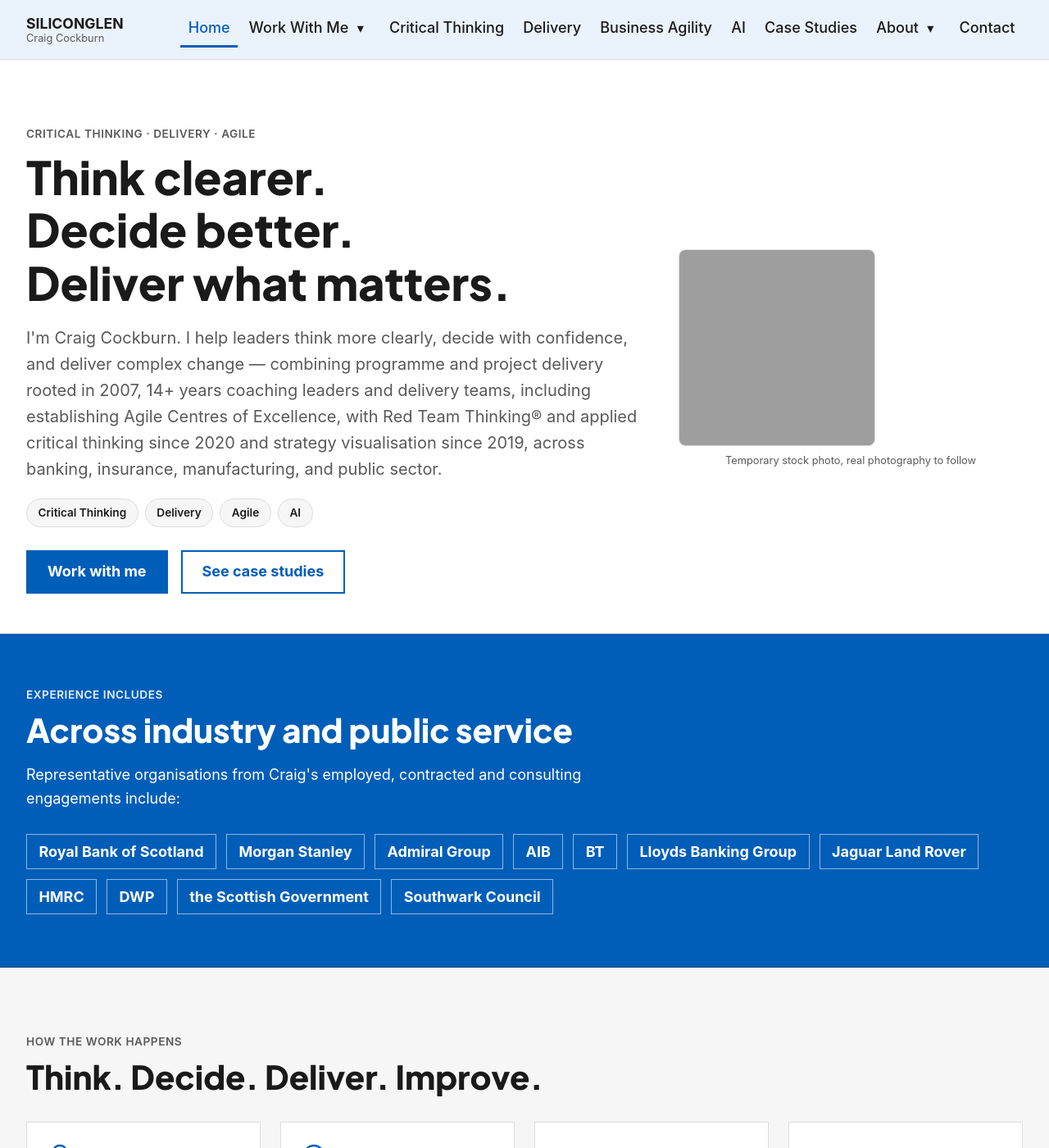
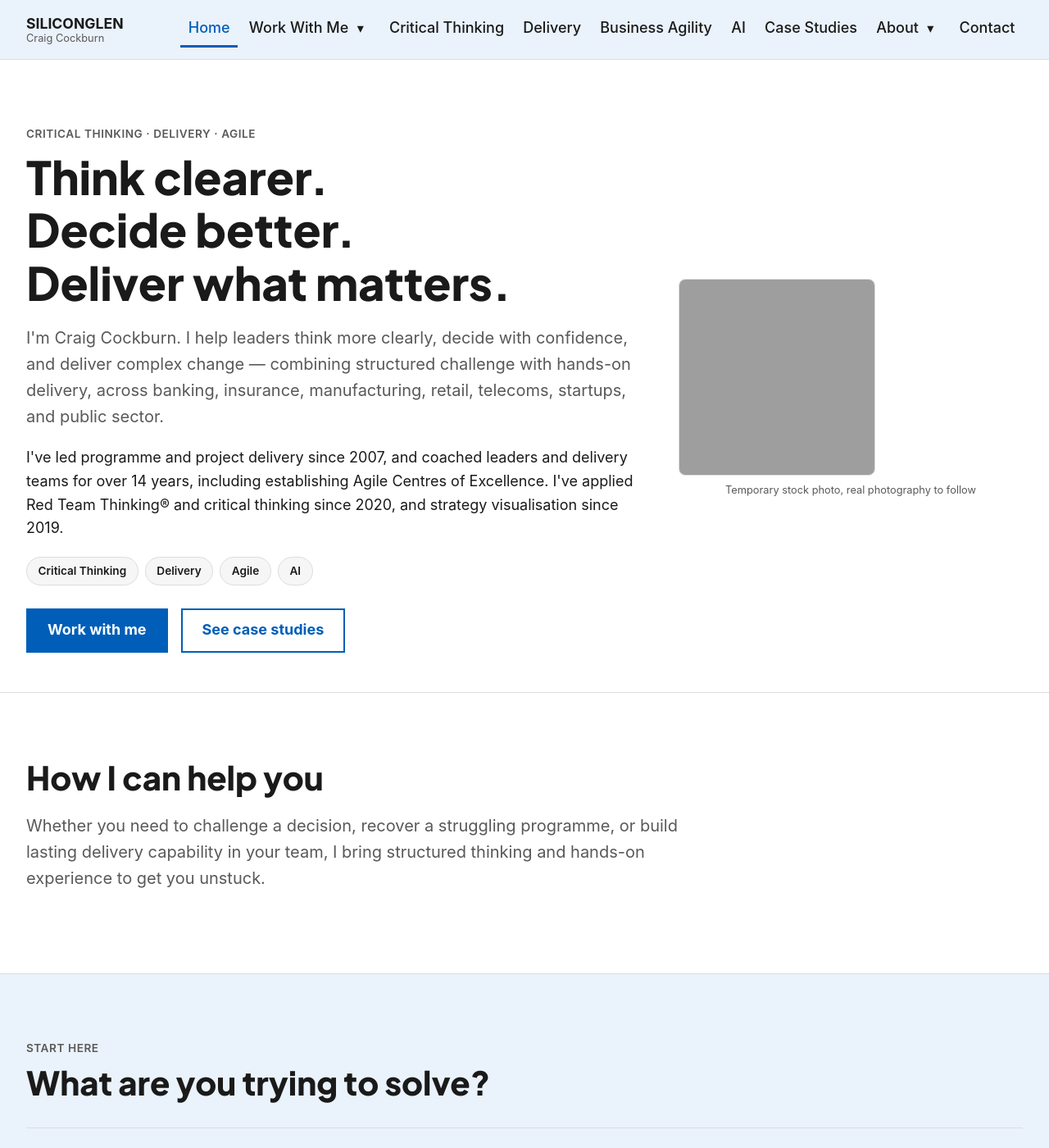
Before and after one commit to siliconglen/siliconglen-site, a Jekyll site: the page built from index.md, in a window 1280 px wide and 1400 px high. Shown: the whole window at 82% size. Built offline with Jekyll 4.4.1, drawn with Linux system fonts in a browser that asks for light colours; some of the changed text lies outside the part shown; grey boxes are pictures that could not be loaded.

Commit message:
Apply first-person voice across homepage

```diff
--- a/index.md
+++ b/index.md
@@ -1,6 +1,6 @@
 ---
 layout: default
-description: "Siliconglen: critical thinking, delivery and Agile with Craig Cockburn. Understand the real problem, decide well, and deliver what matters."
+description: "Siliconglen: my work in critical thinking, delivery and Agile. Understand the real problem, decide well, and deliver what matters."
 ---
 
 <section class="hero section">
@@ -8,7 +8,8 @@ description: "Siliconglen: critical thinking, delivery and Agile with Craig Cock
     <div>
       <p class="section-eyebrow">Critical Thinking · Delivery · Agile</p>
       <h1>Think clearer.<br>Decide better.<br>Deliver what matters.</h1>
-      <p class="lede">I'm Craig Cockburn. I help leaders think more clearly, decide with confidence, and deliver complex change — combining programme and project delivery rooted in 2007, 14+ years coaching leaders and delivery teams, including establishing Agile Centres of Excellence, with Red Team Thinking® and applied critical thinking since 2020 and strategy visualisation since 2019, across banking, insurance, manufacturing, and public sector.</p>
+      <p class="lede">I'm Craig Cockburn. I help leaders think more clearly, decide with confidence, and deliver complex change — combining structured challenge with hands-on delivery, across banking, insurance, manufacturing, retail, telecoms, startups, and public sector.</p>
+      <p>I've led programme and project delivery since 2007, and coached leaders and delivery teams for over 14 years, including establishing Agile Centres of Excellence. I've applied Red Team Thinking® and critical thinking since 2020, and strategy visualisation since 2019.</p>
       <div class="tag-row">
         <a class="tag" href="{{ '/critical-thinking/' | relative_url }}">Critical Thinking</a>
         <a class="tag" href="{{ '/delivery/' | relative_url }}">Delivery</a>
@@ -29,11 +30,33 @@ description: "Siliconglen: critical thinking, delivery and Agile with Craig Cock
   </div>
 </section>
 
+<section class="section reveal">
+  <div class="section__inner">
+    <h2>How I can help you</h2>
+    <p class="lede">Whether you need to challenge a decision, recover a struggling programme, or build lasting delivery capability in your team, I bring structured thinking and hands-on experience to get you unstuck.</p>
+  </div>
+</section>
+
+<section class="section section--tint reveal">
+  <div class="section__inner">
+    <p class="section-eyebrow">Start here</p>
+    <h2>What are you trying to solve?</h2>
+    <ul class="problem-list">
+      <li><a href="{{ '/work-with-me/decision-support/' | relative_url }}"><span>We need to make a difficult decision.</span><span class="arrow">&rarr; Decision Support</span></a></li>
+      <li><a href="{{ '/work-with-me/red-team-thinking/' | relative_url }}"><span>We need someone to challenge our strategy.</span><span class="arrow">&rarr; Red Team Thinking</span></a></li>
+      <li><a href="{{ '/work-with-me/programme-delivery/' | relative_url }}"><span>We need a complex programme delivered.</span><span class="arrow">&rarr; Programme &amp; Project Delivery</span></a></li>
+      <li><a href="{{ '/work-with-me/agile-coaching/' | relative_url }}"><span>Our organisation isn't delivering as well as it should.</span><span class="arrow">&rarr; Transformation &amp; Agile</span></a></li>
+      <li><a href="{{ '/work-with-me/red-team-thinking/' | relative_url }}"><span>We want our people to become better thinkers.</span><span class="arrow">&rarr; Red Team Thinking Training</span></a></li>
+      <li><a href="{{ '/speaking/' | relative_url }}"><span>We need a speaker or facilitator.</span><span class="arrow">&rarr; Speaking</span></a></li>
+    </ul>
+  </div>
+</section>
+
 <section class="proof-band" aria-labelledby="experience-heading">
   <div class="section__inner">
     <p class="section-eyebrow">Experience includes</p>
     <h2 id="experience-heading">Across industry and public service</h2>
-    <p>Representative organisations from Craig's employed, contracted and consulting engagements include:</p>
+    <p>Representative organisations from my employed, contracted and consulting engagements include:</p>
     <!-- Real client logos must not be added without permission; use text wordmarks only. -->
     <ul class="proof-band__list" aria-label="Representative organisations">
       <li>Royal Bank of Scotland</li>
@@ -80,21 +103,6 @@ description: "Siliconglen: critical thinking, delivery and Agile with Craig Cock
   </div>
 </section>
 
-<section class="section section--tint reveal">
-  <div class="section__inner">
-    <p class="section-eyebrow">Start here</p>
-    <h2>What are you trying to solve?</h2>
-    <ul class="problem-list">
-      <li><a href="{{ '/work-with-me/decision-support/' | relative_url }}"><span>We need to make a difficult decision.</span><span class="arrow">&rarr; Decision Support</span></a></li>
-      <li><a href="{{ '/work-with-me/red-team-thinking/' | relative_url }}"><span>We need someone to challenge our strategy.</span><span class="arrow">&rarr; Red Team Thinking</span></a></li>
-      <li><a href="{{ '/work-with-me/programme-delivery/' | relative_url }}"><span>We need a complex programme delivered.</span><span class="arrow">&rarr; Programme &amp; Project Delivery</span></a></li>
-      <li><a href="{{ '/work-with-me/agile-coaching/' | relative_url }}"><span>Our organisation isn't delivering as well as it should.</span><span class="arrow">&rarr; Transformation &amp; Agile</span></a></li>
-      <li><a href="{{ '/work-with-me/red-team-thinking/' | relative_url }}"><span>We want our people to become better thinkers.</span><span class="arrow">&rarr; Red Team Thinking Training</span></a></li>
-      <li><a href="{{ '/speaking/' | relative_url }}"><span>We need a speaker or facilitator.</span><span class="arrow">&rarr; Speaking</span></a></li>
-    </ul>
-  </div>
-</section>
-
 <section class="section reveal">
   <div class="section__inner">
     <p class="section-eyebrow">Three connected capabilities</p>
@@ -130,7 +138,7 @@ description: "Siliconglen: critical thinking, delivery and Agile with Craig Cock
     <ul class="ledger">
       <li>
         <span class="figure">Same day</span>
-        <span class="desc"><strong>Government Spending Challenge</strong>Craig restored a high-profile government service on the same day an immediate public-content risk emerged. <a href="{{ '/case-studies/#government-spending-challenge' | relative_url }}">Read the Government Spending Challenge case study</a>.</span>
+        <span class="desc"><strong>Government Spending Challenge</strong>I restored a high-profile government service on the same day an immediate public-content risk emerged. <a href="{{ '/case-studies/#government-spending-challenge' | relative_url }}">Read the Government Spending Challenge case study</a>.</span>
       </li>
       <li>
         <span class="figure">&lt;3 mo</span>
@@ -138,7 +146,7 @@ description: "Siliconglen: critical thinking, delivery and Agile with Craig Cock
       </li>
       <li>
         <span class="figure">13</span>
-        <span class="desc"><strong>Southwark Council</strong>Craig coordinated 13 suppliers and more than 150 council staff in an award-winning transformation. <a href="{{ '/case-studies/#southwark-council-programme' | relative_url }}">Read the Southwark Council case study</a>.</span>
+        <span class="desc"><strong>Southwark Council</strong>I coordinated 13 suppliers and more than 150 council staff in an award-winning transformation. <a href="{{ '/case-studies/#southwark-council-programme' | relative_url }}">Read the Southwark Council case study</a>.</span>
       </li>
       <li>
         <span class="figure">~900</span>
@@ -220,7 +228,7 @@ description: "Siliconglen: critical thinking, delivery and Agile with Craig Cock
 <section class="section reveal">
   <div class="section__inner">
     <p class="section-eyebrow">About</p>
-    <h2>Craig Cockburn</h2>
+    <h2>About me</h2>
     <p class="lede">From software and the early internet, through complex delivery, to organisational systems, critical thinking and AI, the thread running through it all is the same: understand the real problem before you try to solve it.</p>
     <p><a href="{{ '/about/' | relative_url }}">More about Craig</a></p>
   </div>
```
Also changed, not shown: DESIGN_STANDARDS.md (+5 -1 lines), about/index.md (+1 -1 lines).
